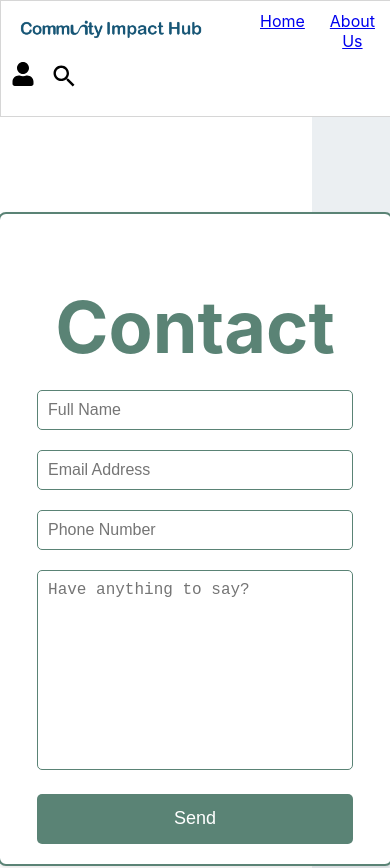
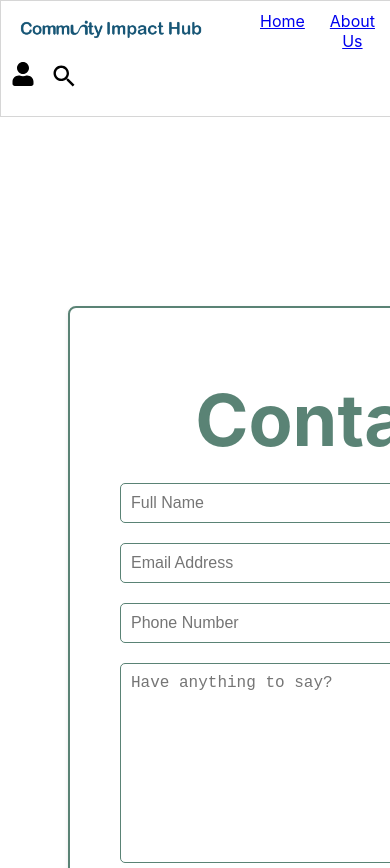
Before and after one commit to venuraperera99/Community-Impact-Hub, a React (Create React App) app: page /contact in a window 390 px wide. Shown: the top 868 px of the page. Built offline with nearby package versions, Linux system fonts and the light colour scheme.

Commit message:
Added Contact page mobile responsiveness

```diff
--- a/src/pages/contact/Contact.css
+++ b/src/pages/contact/Contact.css
@@ -1,6 +1,6 @@
 /* Contact.css */
 
-.outer {
+.outer-contact {
   background: linear-gradient(to left, #ebeff2 20%, #ffffff 20%);
   display: flex;
   justify-content: center; /* Center the content horizontally */
@@ -64,3 +64,14 @@
   font-size: 72px; /* Double the font size */
   color: #5a8375; /* Set text color for h1 */
 }
+
+@media screen and (max-width: 768px) {
+  .outer-contact{
+    width: 200%;
+    height: 150vh;
+  }
+
+  .form-container {
+    height: 100vh;
+  }
+}
--- a/src/pages/contact/Contact.js
+++ b/src/pages/contact/Contact.js
@@ -31,9 +31,9 @@
   };
 
   return (
-    <div className='outer'>
+    <div className='outer-contact'>
       <div className="form-container">
-        <h1>Contact</h1>
+        <h1>Contact Us</h1>
         {/* Formik wrapper for the form */}
         <Formik
           initialValues={initialValues}
```
